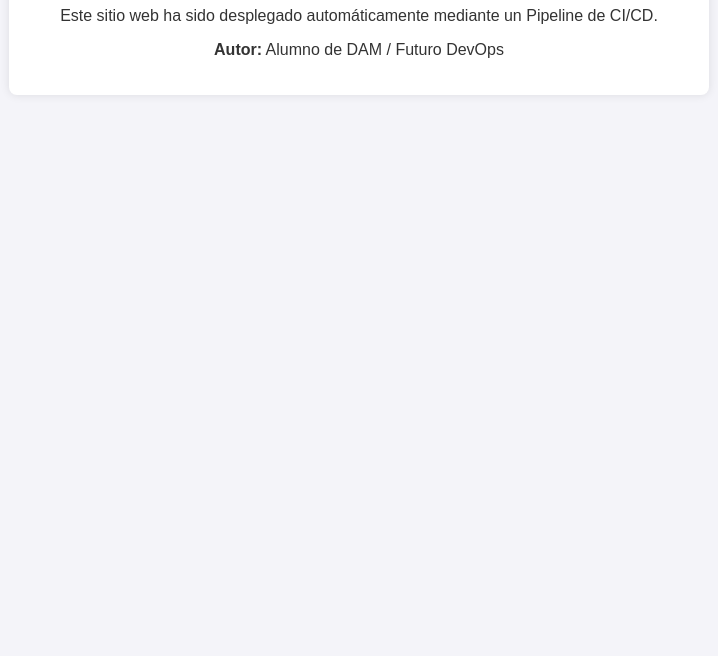
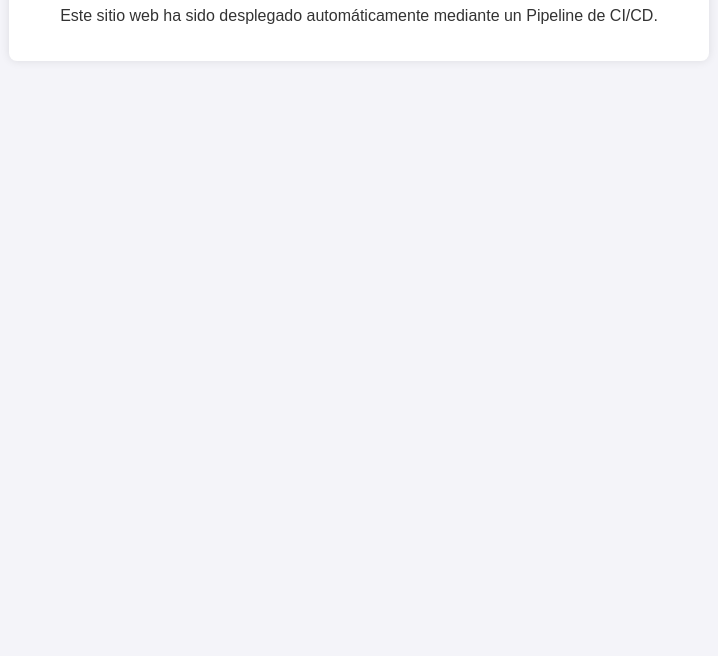
Before and after one commit to Neifer05/deploy-nginx, a plain HTML site: page index.html in a window 1280 px wide. Shown: the part 144-800 px from the top of the page, without its empty margins (281-999 px from the left). Drawn offline with Linux system fonts and the light colour scheme.

Commit message:
Fix HTML formatting and structure

```diff
--- a/index.html
+++ b/index.html
@@ -14,7 +14,6 @@
     <div class="card">
         <h1>¡Hola desde AWS con Docker y Jenkins! 🚀</h1>
         <p>Este sitio web ha sido desplegado automáticamente mediante un Pipeline de CI/CD.</p>
-        <p><b>Autor:</b> Alumno de DAM / Futuro DevOps</p>
     </div>
 </body>
 </html>
```
